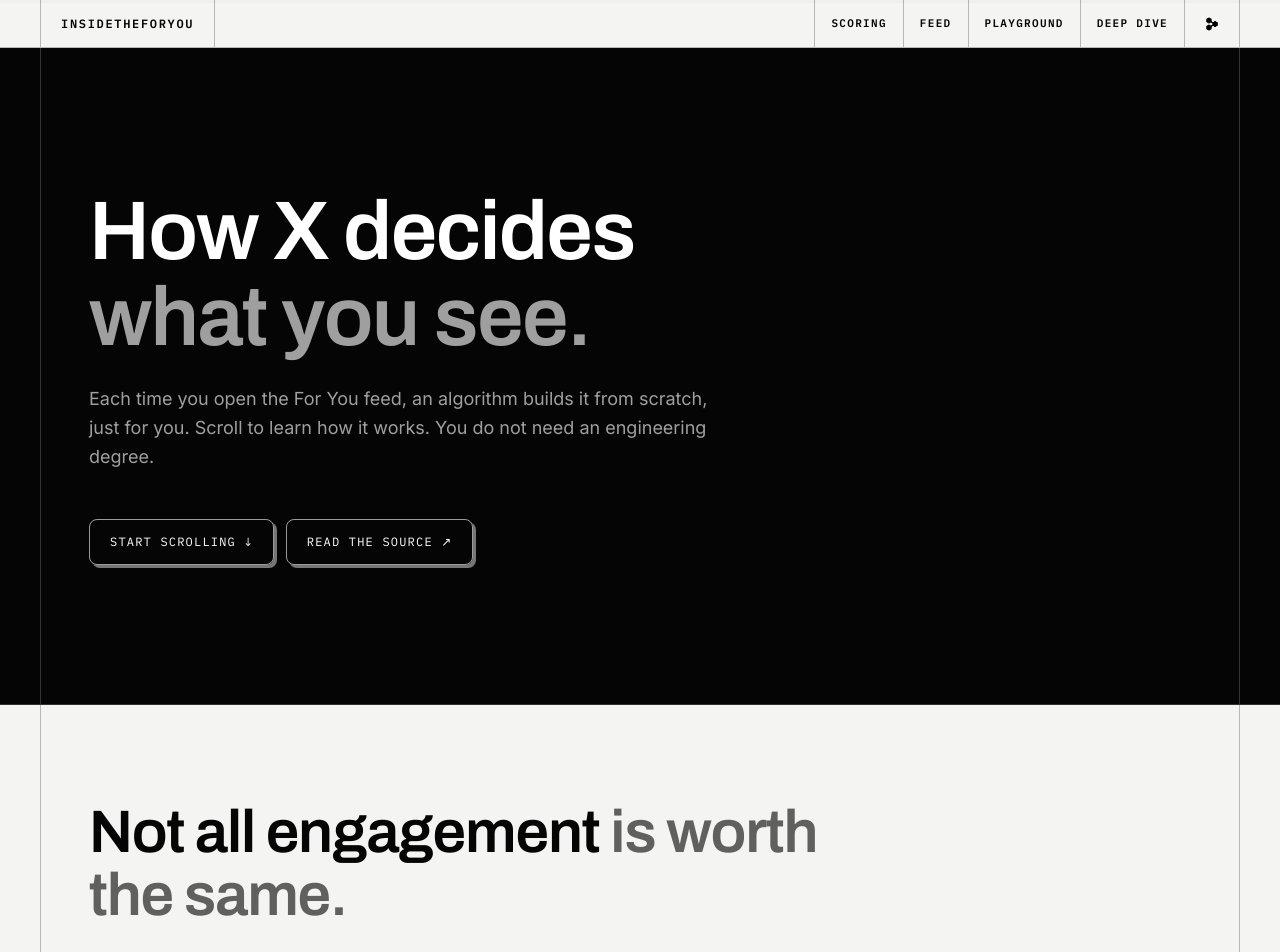
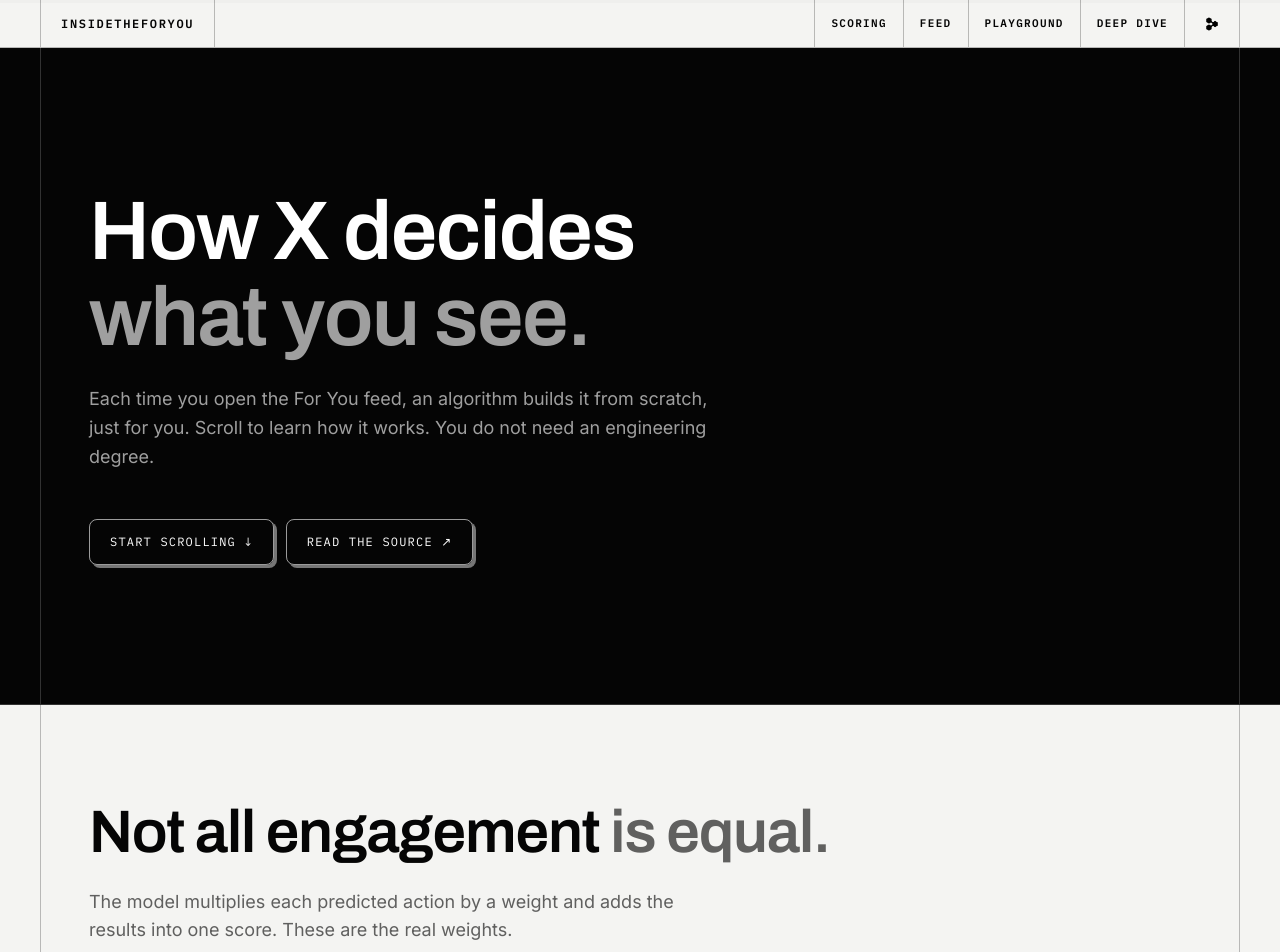
Before and after one commit to dabit3/insidetheforyou, a React (Vite) app: page / in a window 1280 px wide. Shown: the top 952 px of the page. Built offline with nearby package versions, Linux system fonts and the light colour scheme.

Commit message:
updated header

```diff
--- a/src/sections/ScoreLab.tsx
+++ b/src/sections/ScoreLab.tsx
@@ -67,7 +67,7 @@
     <Section id="scoring" theme="light">
       <Reveal>
         <h2 className="display">
-          Not all engagement <span className="dim">is worth the same.</span>
+          Not all engagement <span className="dim">is equal.</span>
         </h2>
       </Reveal>
       <Reveal delay={0.1}>
```
